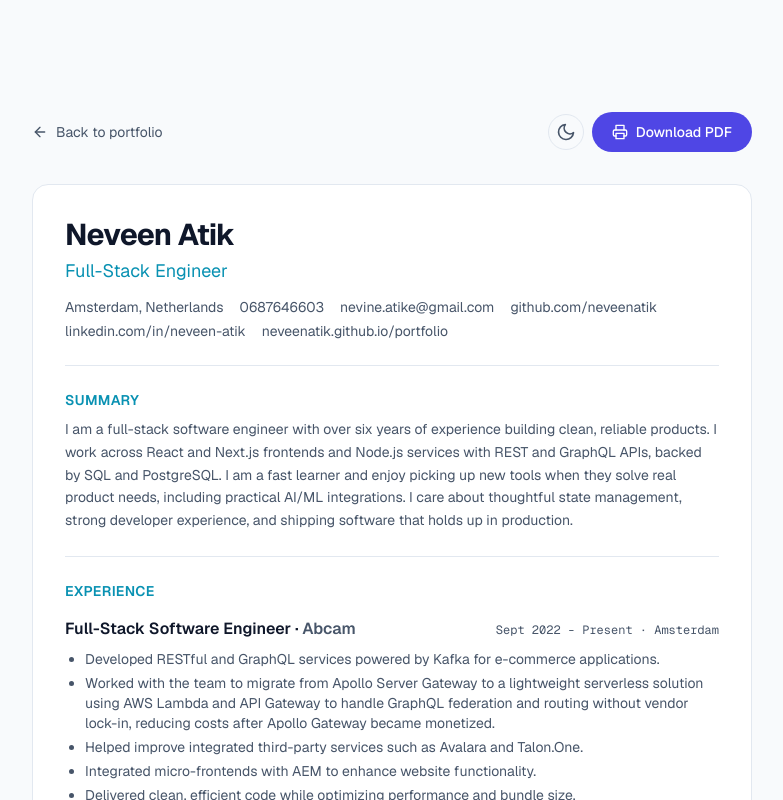
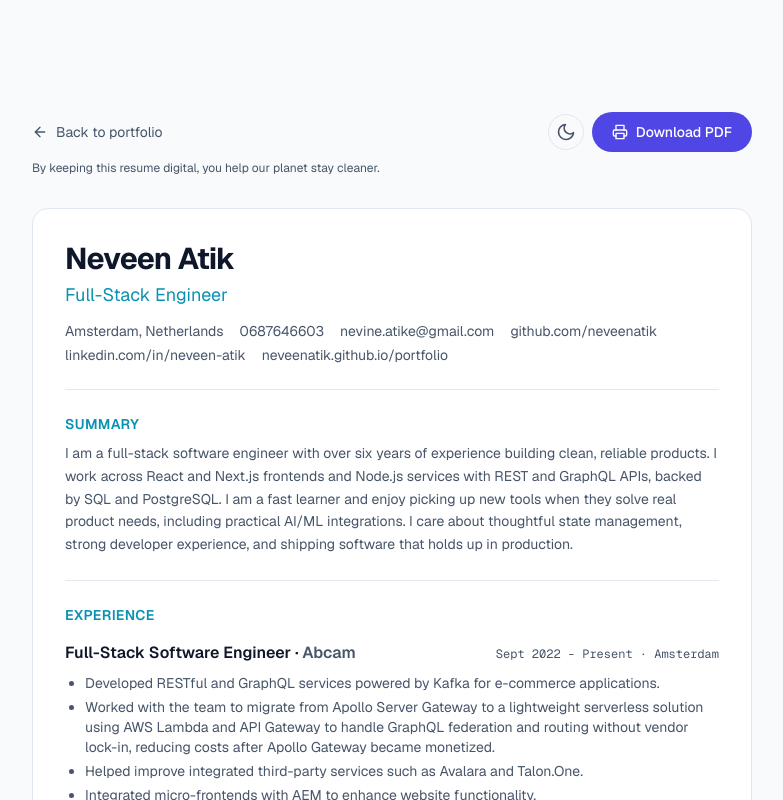
Before and after one commit to neveenatik/portfolio, a Next.js app: page /resume in a window 1280 px wide. Shown: the top 800 px of the page, without its empty margins (248-1031 px from the left). Built offline with nearby package versions, Linux system fonts and the light colour scheme.

Commit message:
Add theme-aware resume print tip

```diff
--- a/src/app/globals.css
+++ b/src/app/globals.css
@@ -61,24 +61,17 @@ body {
   color: transparent;
 }
 
-/* Force a clean black-on-white layout when printing the résumé */
+/* Preserve active theme when printing/exporting PDF */
 @media print {
-  :root {
-    --background: #ffffff;
-    --surface: #ffffff;
-    --surface-2: #ffffff;
-    --foreground: #111827;
-    --muted: #374151;
-    --border: #d1d5db;
-  }
-
   body {
-    background: #ffffff;
-    color: #111827;
+    background: var(--background);
+    color: var(--foreground);
+    -webkit-print-color-adjust: exact;
+    print-color-adjust: exact;
   }
 
   a {
-    color: #111827;
+    color: var(--foreground);
     text-decoration: underline;
     text-underline-offset: 2px;
   }
--- a/src/app/resume/page.tsx
+++ b/src/app/resume/page.tsx
@@ -10,6 +10,7 @@ import {
   hobbies,
 } from "@/lib/data";
 import PrintButton from "@/components/PrintButton";
+import ResumePrintTip from "@/components/ResumePrintTip";
 import ThemeToggle from "@/components/ThemeToggle";
 import { ArrowIcon } from "@/components/icons";
 
@@ -21,7 +22,8 @@ export const metadata: Metadata = {
 export default function ResumePage() {
   return (
     <main className="mx-auto w-full max-w-3xl px-6 pt-28 pb-20 print:pt-8">
-      <div className="mb-8 flex items-center justify-between gap-4 print:hidden">
+      <div className="mb-8 print:hidden">
+        <div className="flex items-center justify-between gap-4">
           <Link
             href="/"
             className="inline-flex items-center gap-2 text-sm text-muted transition-colors hover:text-foreground"
@@ -33,6 +35,8 @@ export default function ResumePage() {
             <ThemeToggle />
             <PrintButton />
           </div>
+        </div>
+        <ResumePrintTip />
       </div>
 
       <article className="rounded-2xl border border-border bg-surface p-8 print:border-0 print:bg-transparent print:p-0">
--- /dev/null
+++ b/src/components/ResumePrintTip.tsx
@@ -0,0 +1,39 @@
+"use client";
+
+import { useSyncExternalStore } from "react";
+
+type Theme = "light" | "dark";
+
+const THEME_EVENT = "themechange";
+
+function subscribe(callback: () => void) {
+  window.addEventListener(THEME_EVENT, callback);
+  return () => window.removeEventListener(THEME_EVENT, callback);
+}
+
+function getSnapshot(): Theme {
+  return (
+    (document.documentElement.getAttribute("data-theme") as Theme) || "dark"
+  );
+}
+
+function getServerSnapshot(): Theme {
+  return "dark";
+}
+
+export default function ResumePrintTip() {
+  const theme = useSyncExternalStore(subscribe, getSnapshot, getServerSnapshot);
+
+  return (
+    <p className="mt-2 text-xs text-muted">
+      By keeping this resume digital, you help our planet stay cleaner.
+      {theme === "dark" && (
+        <>
+          {" "}
+          If you really need a paper copy, switching to light mode reduces
+          environmental impact.
+        </>
+      )}
+    </p>
+  );
+}
```
Lines whose indentation alone changed are shown as unchanged.
